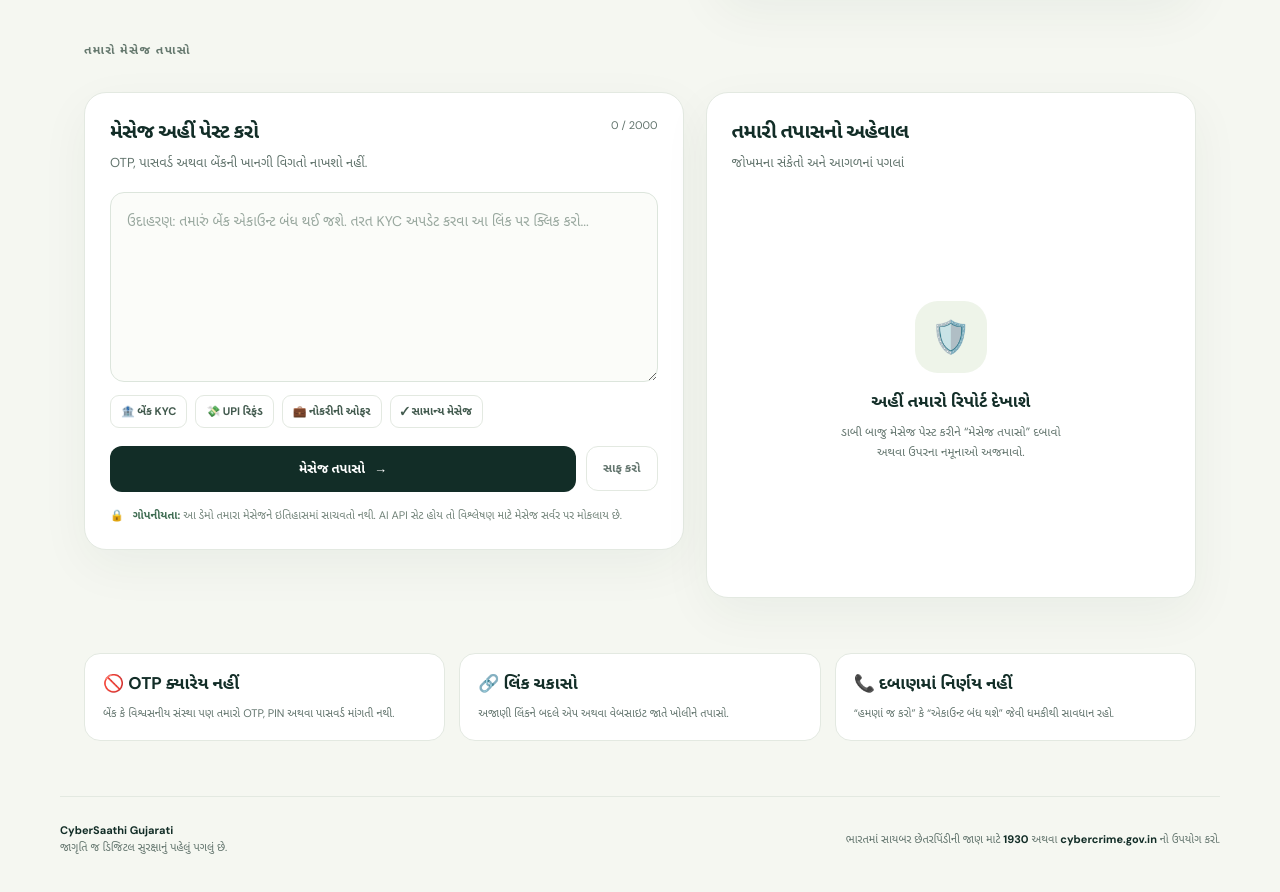
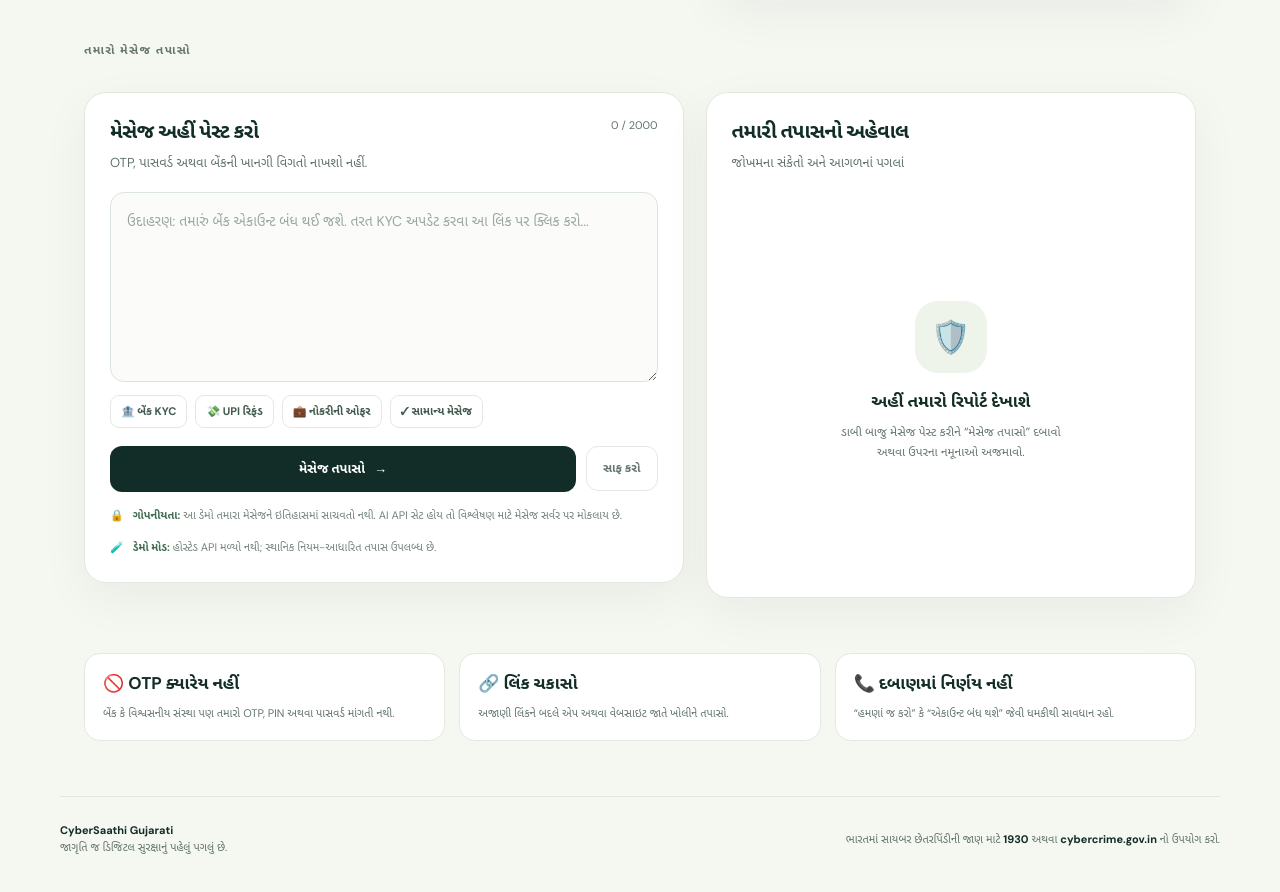
Before and after one commit to dharm-kng/gujarati_scam_protect, a website: page index.html in a window 1280 px wide. Shown: the part 405-1297 px from the top of the page. Drawn offline with Linux system fonts and the light colour scheme; no server answers.

Commit message:
Show live AI API connection status in Gujarati

```diff
--- a/index.html
+++ b/index.html
@@ -15,7 +15,8 @@
 <main class="wrap">
 <section class="hero"><div><div class="eyebrow"><span class="dot"></span> સરળ ગુજરાતી · મફત પ્રાથમિક તપાસ</div><h1>શંકાસ્પદ મેસેજ?<br><span>પહેલાં તપાસો.</span></h1><p>SMS, WhatsApp અથવા પેમેન્ટ મેસેજ અહીં પેસ્ટ કરો. સંભવિત છેતરપિંડીના સંકેતો સમજો અને આગળ શું સુરક્ષિત પગલાં લેવા તે ગુજરાતીમાં જાણો.</p></div><aside class="hero-visual"><div class="shield">✓</div><h3>વિચાર કરો. ચકાસો. પછી જ ક્લિક કરો.</h3><p>તમારી ડિજિટલ સુરક્ષા માટે બનાવેલું સરળ ગુજરાતી સહાયક.</p><div class="mini-pills"><span>↗ લિંકની ચેતવણી</span><span>₹ પેમેન્ટ જોખમ</span><span>♧ સુરક્ષિત પગલાં</span></div></aside></section>
 <div class="section-label">તમારો મેસેજ તપાસો</div>
-<section class="workspace"><div class="panel"><div class="panel-head"><div><h2>મેસેજ અહીં પેસ્ટ કરો</h2><p class="sub">OTP, પાસવર્ડ અથવા બેંકની ખાનગી વિગતો નાખશો નહીં.</p></div><span class="count" id="count">0 / 2000</span></div><textarea id="message" maxlength="2000" aria-label="શંકાસ્પદ મેસેજ" placeholder="ઉદાહરણ: તમારું બેંક એકાઉન્ટ બંધ થઈ જશે. તરત KYC અપડેટ કરવા આ લિંક પર ક્લિક કરો..."></textarea><div class="examples"><button class="example" data-example="bank">🏦 બેંક KYC</button><button class="example" data-example="upi">💸 UPI રિફંડ</button><button class="example" data-example="job">💼 નોકરીની ઓફર</button><button class="example" data-example="safe">✓ સામાન્ય મેસેજ</button></div><div class="actions"><button class="primary" id="analyze">મેસેજ તપાસો <span>→</span></button><button class="secondary" id="clear">સાફ કરો</button></div><div class="privacy"><span>🔒</span><div><b>ગોપનીયતા:</b> આ ડેમો તમારા મેસેજને ઇતિહાસમાં સાચવતો નથી. AI API સેટ હોય તો વિશ્લેષણ માટે મેસેજ સર્વર પર મોકલાય છે.</div></div></div>
+<section class="workspace"><div class="panel"><div class="panel-head"><div><h2>મેસેજ અહીં પેસ્ટ કરો</h2><p class="sub">OTP, પાસવર્ડ અથવા બેંકની ખાનગી વિગતો નાખશો નહીં.</p></div><span class="count" id="count">0 / 2000</span></div><textarea id="message" maxlength="2000" aria-label="શંકાસ્પદ મેસેજ" placeholder="ઉદાહરણ: તમારું બેંક એકાઉન્ટ બંધ થઈ જશે. તરત KYC અપડેટ કરવા આ લિંક પર ક્લિક કરો..."></textarea><div class="examples"><button class="example" data-example="bank">🏦 બેંક KYC</button><button class="example" data-example="upi">💸 UPI રિફંડ</button><button class="example" data-example="job">💼 નોકરીની ઓફર</button><button class="example" data-example="safe">✓ સામાન્ય મેસેજ</button></div><div class="actions"><button class="primary" id="analyze">મેસેજ તપાસો <span>→</span></button><button class="secondary" id="clear">સાફ કરો</button></div><div class="privacy"><span>🔒</span><div><b>ગોપનીયતા:</b> આ ડેમો તમારા મેસેજને ઇતિહાસમાં સાચવતો નથી. AI API સેટ હોય તો વિશ્લેષણ માટે મેસેજ સર્વર પર મોકલાય છે.</div></div>
+<div class="privacy" id="aiStatus" role="status"><span>🤖</span><div>AI API ની સ્થિતિ તપાસી રહ્યા છીએ...</div></div></div>
 <div class="panel result-panel"><div class="panel-head"><div><h2>તમારી તપાસનો અહેવાલ</h2><p class="sub">જોખમના સંકેતો અને આગળનાં પગલાં</p></div></div><div class="empty-state" id="empty"><div class="empty-icon">🛡️</div><h3>અહીં તમારો રિપોર્ટ દેખાશે</h3><p>ડાબી બાજુ મેસેજ પેસ્ટ કરીને “મેસેજ તપાસો” દબાવો અથવા ઉપરના નમૂનાઓ અજમાવો.</p></div><div class="result" id="result" aria-live="polite"><div class="risk-row"><div><span class="risk-badge medium" id="badge">● મધ્યમ જોખમ</span><p class="sub" id="riskLabel" style="margin-top:9px">સાવચેતી રાખો</p></div><div class="risk-score"><strong id="score">45</strong><small>જોખમ સ્કોર / 100</small></div></div><div class="meter"><span id="meter"></span></div><h3>સરળ ભાષામાં અર્થ</h3><p class="result-copy" id="summary"></p><h3>⚠️ ચેતવણીના સંકેતો</h3><ul class="signal-list" id="signals"></ul><h3>✓ હવે શું કરવું?</h3><ul class="steps" id="steps"></ul><div class="result-footer" id="disclaimer">આ પ્રાથમિક તપાસ છે, ખાતરીપૂર્વકનો નિર્ણય નથી. શંકા હોય તો સત્તાવાર ચેનલથી ચકાસો.</div><div class="result-buttons"><button class="secondary" id="copyReport">રિપોર્ટ કૉપી કરો</button><button class="secondary" id="again">બીજો મેસેજ તપાસો</button></div></div></div></section>
 <section class="stats"><div class="stat"><strong>🚫 OTP ક્યારેય નહીં</strong><span>બેંક કે વિશ્વસનીય સંસ્થા પણ તમારો OTP, PIN અથવા પાસવર્ડ માંગતી નથી.</span></div><div class="stat"><strong>🔗 લિંક ચકાસો</strong><span>અજાણી લિંકને બદલે એપ અથવા વેબસાઇટ જાતે ખોલીને તપાસો.</span></div><div class="stat"><strong>📞 દબાણમાં નિર્ણય નહીં</strong><span>“હમણાં જ કરો” કે “એકાઉન્ટ બંધ થશે” જેવી ધમકીથી સાવધાન રહો.</span></div></section>
 </main><footer class="wrap bottom"><div><strong>CyberSaathi Gujarati</strong><br>જાગૃતિ જ ડિજિટલ સુરક્ષાનું પહેલું પગલું છે.</div><div>ભારતમાં સાયબર છેતરપિંડીની જાણ માટે <strong>1930</strong> અથવા <strong>cybercrime.gov.in</strong> નો ઉપયોગ કરો.</div></footer><div class="toast" id="toast"></div>
@@ -28,6 +29,22 @@ job:"ઘરે બેઠા દરરોજ ₹5,000 કમાઓ! કોઈ અ
 safe:"નમસ્તે, કાલે બપોરે 3 વાગ્યે કોલેજમાં પ્રોજેક્ટ મીટિંગ છે. કૃપા કરીને તમારો પ્રોજેક્ટ રિપોર્ટ સાથે લાવશો."
 };
 let lastReport=null;
+async function checkAIStatus(){
+ const status=$('aiStatus');
+ try{
+  const response=await fetch('/api/analyze',{method:'GET',headers:{'Accept':'application/json'},cache:'no-store'});
+  const data=await response.json();
+  if(response.ok && data.available){
+   status.innerHTML='<span>🤖</span><div><b>AI API તૈયાર છે:</b> live AI વિશ્લેષણ ઉપલબ્ધ છે.</div>';
+  }else{
+   status.innerHTML='<span>🧪</span><div><b>ડેમો મોડ:</b> AI API key હજી હોસ્ટિંગ સેટિંગ્સમાં ઉમેરવાની છે.</div>';
+  }
+ }catch(e){
+  status.innerHTML='<span>🧪</span><div><b>ડેમો મોડ:</b> હોસ્ટેડ API મળ્યો નથી; સ્થાનિક નિયમ-આધારિત તપાસ ઉપલબ્ધ છે.</div>';
+ }
+}
+if(location.protocol!=='file:') checkAIStatus();
+else $('aiStatus').innerHTML='<span>🧪</span><div><b>ડેમો મોડ:</b> AI માટે આ વેબસાઇટને API સાથે હોસ્ટ કરો.</div>';
 $('message').addEventListener('input',()=> $('count').textContent=$('message').value.length+' / 2000');
 document.querySelectorAll('[data-example]').forEach(b=>b.addEventListener('click',()=>{$('message').value=examples[b.dataset.example];$('count').textContent=$('message').value.length+' / 2000';$('message').focus()}));
 $('clear').addEventListener('click',()=>{$('message').value='';$('count').textContent='0 / 2000';$('result').style.display='none';$('empty').style.display='flex';$('message').focus()});
```
